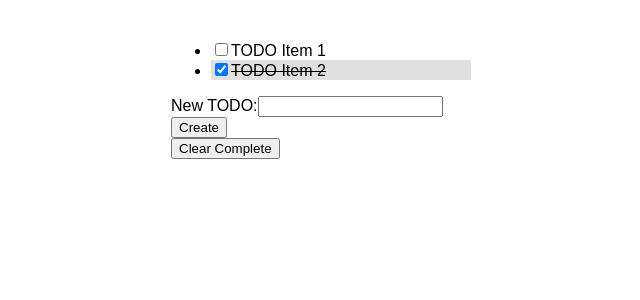
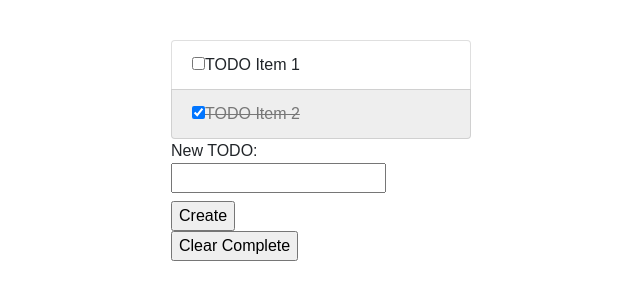
Before and after one commit to ykdojo/To-Do-Is-To-Live-Is-To-Code, a React (Create React App) app: page / in a window 1280 px wide. Shown: the top 300 px of the page, without its empty margins (319-959 px from the left). Built offline with nearby package versions, Linux system fonts and the light colour scheme.

Commit message:
Added some Bootstrap stuff

```diff
--- a/public/index.html
+++ b/public/index.html
@@ -10,6 +10,7 @@
     -->
     <link rel="manifest" href="%PUBLIC_URL%/manifest.json">
     <link rel="shortcut icon" href="%PUBLIC_URL%/favicon.ico">
+    <link rel="stylesheet" href="https://maxcdn.bootstrapcdn.com/bootstrap/4.0.0-beta/css/bootstrap.min.css" integrity="sha384-/Y6pD6FV/Vv2HJnA6t+vslU6fwYXjCFtcEpHbNJ0lyAFsXTsjBbfaDjzALeQsN6M" crossorigin="anonymous">
     <!--
       Notice the use of %PUBLIC_URL% in the tags above.
       It will be replaced with the URL of the `public` folder during the build.
--- a/src/App.css
+++ b/src/App.css
@@ -1,6 +1,7 @@
 .todo-item.todo-complete {
-  background-color: #e0e0e0;
   text-decoration: line-through;
+  color: #777;
+  background-color: #eee;
 }
 
 .app-main {
--- a/src/App.js
+++ b/src/App.js
@@ -65,7 +65,7 @@ class App extends Component {
 
     return (
       <div className="app-main">
-        <ul>
+        <ul className="list-group">
           {itemsToShow}
         </ul>
         <NewTodoForm newContent={this.state.newContent} onChange={this.handleNewTodoFormChange} onSubmit={this.handleSubmit}/>
@@ -79,10 +79,12 @@ class App extends Component {
 
 class Item extends Component {
   render() {
-    const isChecked = this.props.item.status === 'complete' ? true : false;
+    const isComplete = this.props.item.status === 'complete'
+    // If the item has already been completed, the checkbox should be checked.
+    const isChecked = isComplete ? true : false;
 
     return (
-      <li className={`todo-item todo-${this.props.item.status}`}>
+      <li className={`todo-item todo-${this.props.item.status} list-group-item`}>
         <input type="checkbox" checked={isChecked} itemID={this.props.itemID}
         onChange={this.props.onCheckboxChange}/>
         {this.props.item.content}
```
